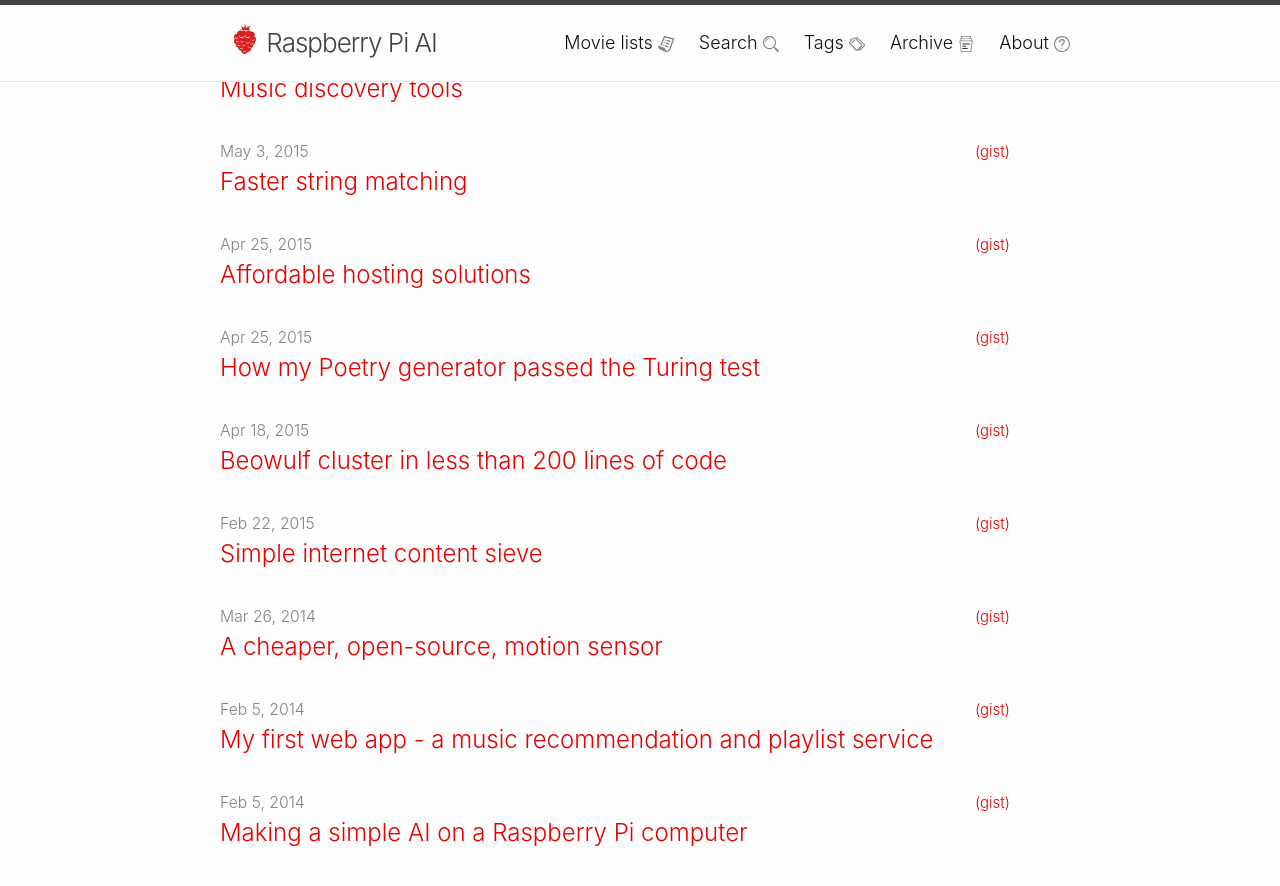
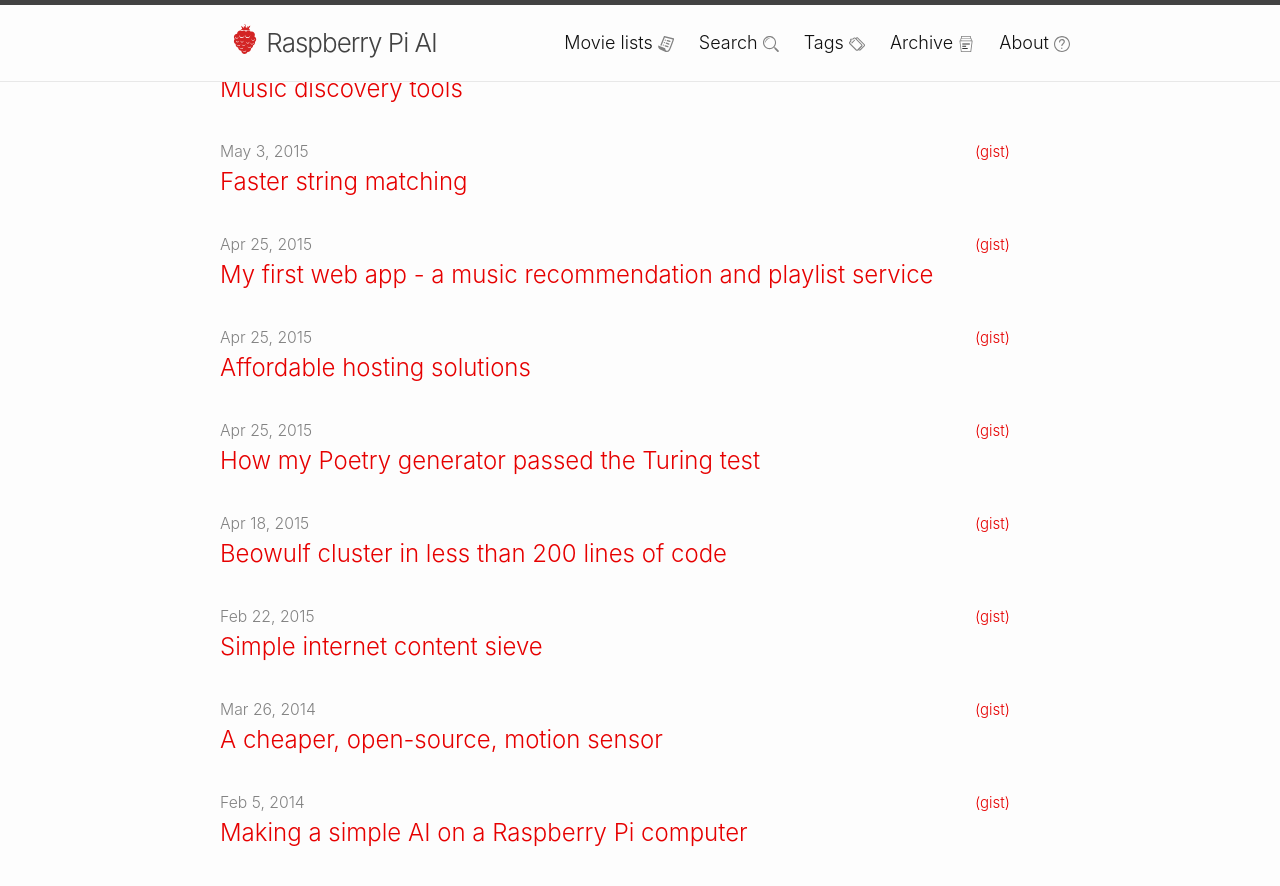
Before and after one commit to schollz/rpiai.com.old, a Jekyll site: the page built from index.html, in a window 1280 px wide and 900 px high, scrolled down 944 px. Shown: the top 886 px of the window. Built offline with Jekyll 4.4.1, drawn with Linux system fonts in a browser that asks for light colours.

Commit message:
Update 2015-04-25-my-first-webapp.markdown

```diff
--- a/_posts/2015-04-25-my-first-webapp.markdown
+++ b/_posts/2015-04-25-my-first-webapp.markdown
@@ -1,7 +1,7 @@
 ---
 layout: post
 title: My first web app - a music recommendation and playlist service
-date: 2014-02-05
+date: 2015-04-25
 comments: true
 landing: true
 tags: [music, python, raspberry pi, web development]
```
